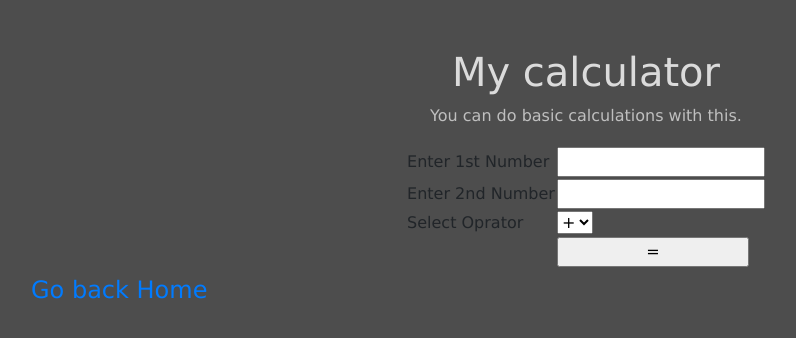
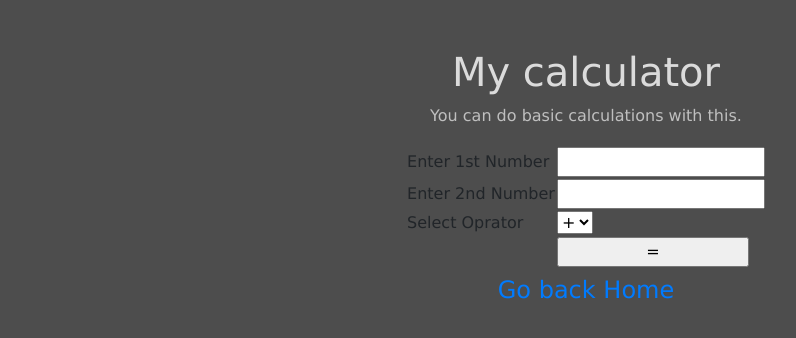
Before and after one commit to AB-TRAINING/project103-melvin, a PHP site: page /pages/calculator.php in a window 1280 px wide. Shown: the top 338 px of the page, without its empty margins (54-850 px from the left). Run offline with PHP 8.4, Linux system fonts and the light colour scheme.

Commit message:
Move directory

```diff
--- a/assets/css/calendar-style.css
+++ b/assets/css/calendar-style.css
@@ -3,6 +3,7 @@ ul {list-style-type: none;}
 body {font-family: Verdana, sans-serif; background-color: #4d4d4d;}
 h1{color: #dbdbdb}
 p{color: #bfbfbf}
+h4{color: #ffffff; text-align: center;}
 .month {
   padding: 70px 25px;
   width: 100%;
```
